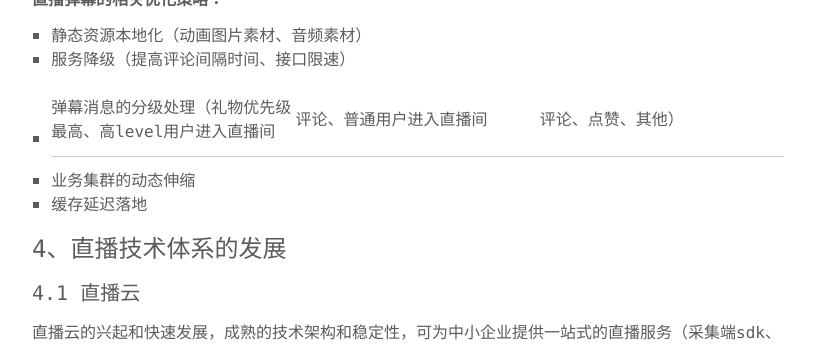
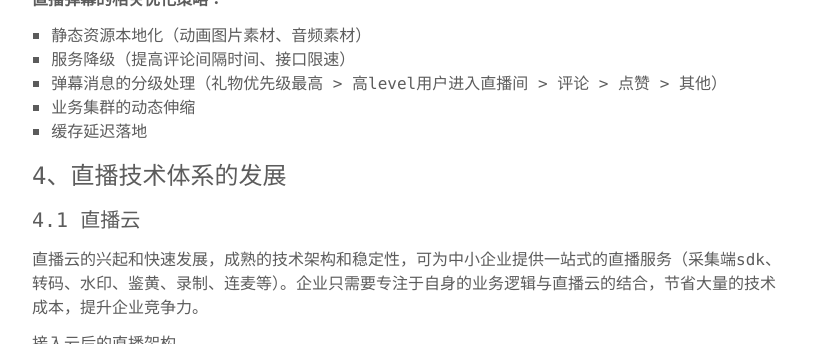
Before and after one commit to engineer-dahe/dahe.github.io, a Jekyll site: the page built from _posts/2018-07-23-live-technical-architecture.md, in a window 1280 px wide and 900 px high, scrolled down 2597 px, cut to the strip 188-532 px from the top of the window. Shown: the whole strip, without its empty margins (232-1047 px from the left). Built offline with Jekyll 4.4.1, drawn with Linux system fonts in a browser that asks for light colours.

Commit message:
撰写博客

```diff
--- a/_posts/2018-07-23-live-technical-architecture.md
+++ b/_posts/2018-07-23-live-technical-architecture.md
@@ -81,7 +81,7 @@ author: '丁'
 
 1. 静态资源本地化（动画图片素材、音频素材）
 2. 服务降级（提高评论间隔时间、接口限速）
-3. 弹幕消息的分级处理（礼物优先级最高、高level用户进入直播间|评论、普通用户进入直播间|评论、点赞、其他）
+3. 弹幕消息的分级处理（礼物优先级最高 > 高level用户进入直播间 > 评论 > 点赞 > 其他）
 4. 业务集群的动态伸缩
 5. 缓存延迟落地
 
```
